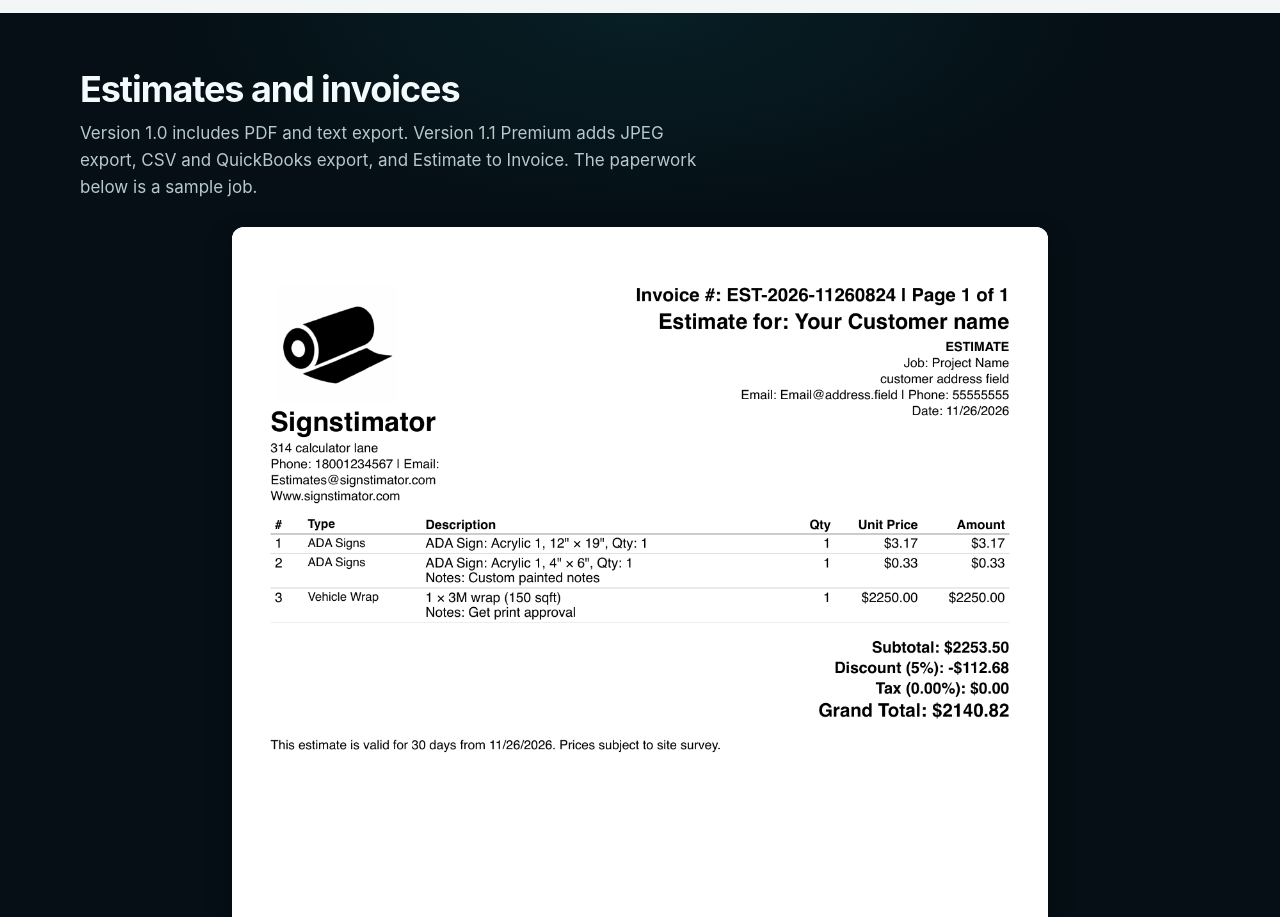
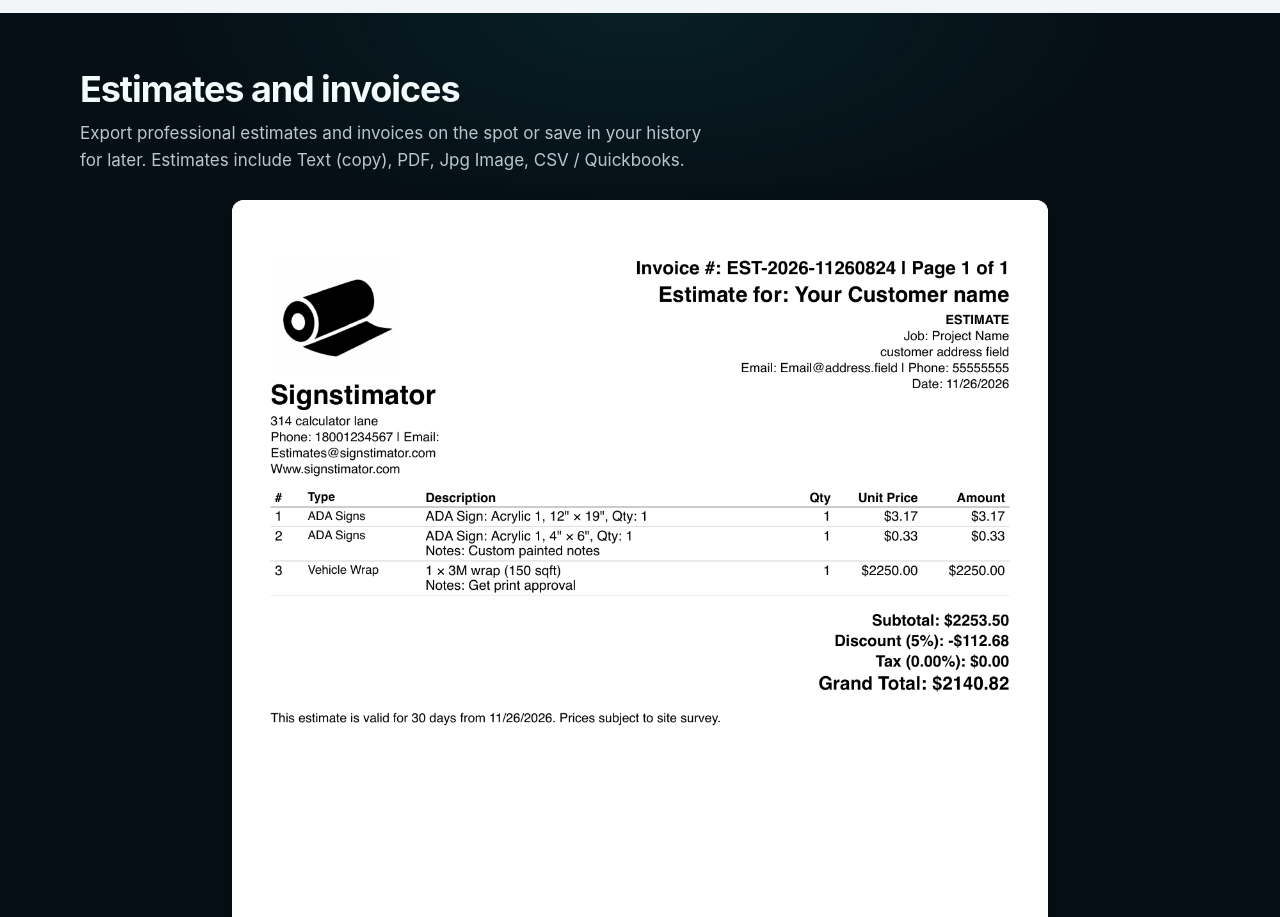
Before and after one commit to gradientsigns/signstimator-site, a plain HTML site: page index.html in a window 1280 px wide. Shown: the part 2500-3417 px from the top of the page. Drawn offline with Linux system fonts and the light colour scheme.

Commit message:
Revise section lead for estimates and invoices
Updated the section lead text to provide clearer information about export options.

```diff
--- a/index.html
+++ b/index.html
@@ -321,7 +321,7 @@
     <section class="band band-ink" id="export">
       <div class="wrap">
         <h2>Estimates and invoices</h2>
-        <p class="section-lead">Version 1.0 includes PDF and text export. Version 1.1 Premium adds JPEG export, CSV and QuickBooks export, and Estimate to Invoice. The paperwork below is a sample job.</p>
+        <p class="section-lead">Export professional estimates and invoices on the spot or save in your history for later. Estimates include Text (copy), PDF, Jpg Image, CSV / Quickbooks.</p>
         <figure class="docs-figure">
           <div class="sample-paper">
             <img src="assets/sample-estimate.png" width="1275" height="1650" alt="Sample estimate exported from the Signstimator app. The shop logo is at the top left, above the shop name, address, phone, email, and website. The right side shows Invoice number and page, Estimate for, job, customer email and phone, and the date. A table lists each line with number, type, description, quantity, unit price, and amount, followed by subtotal, discount, tax, and grand total.">
```
